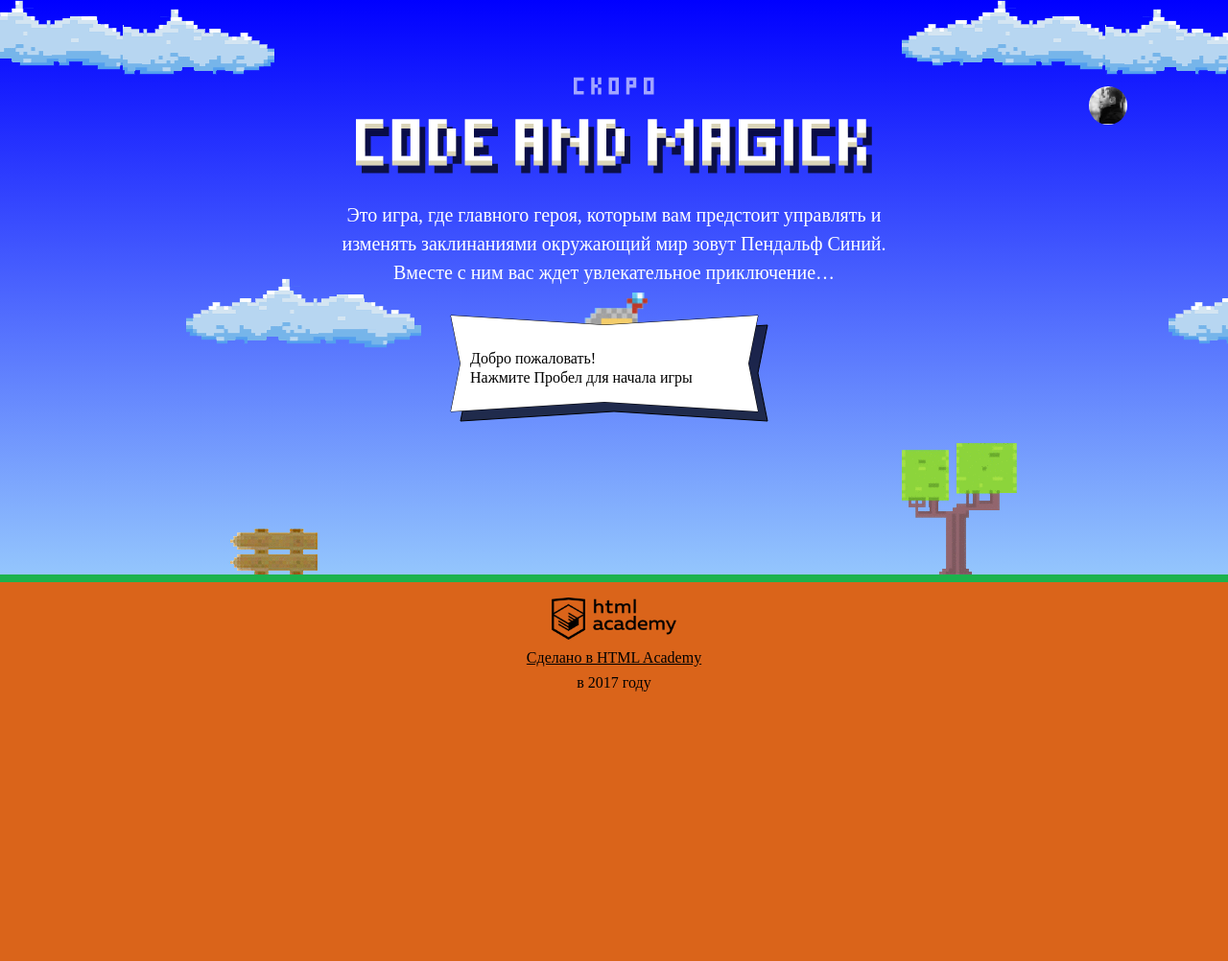
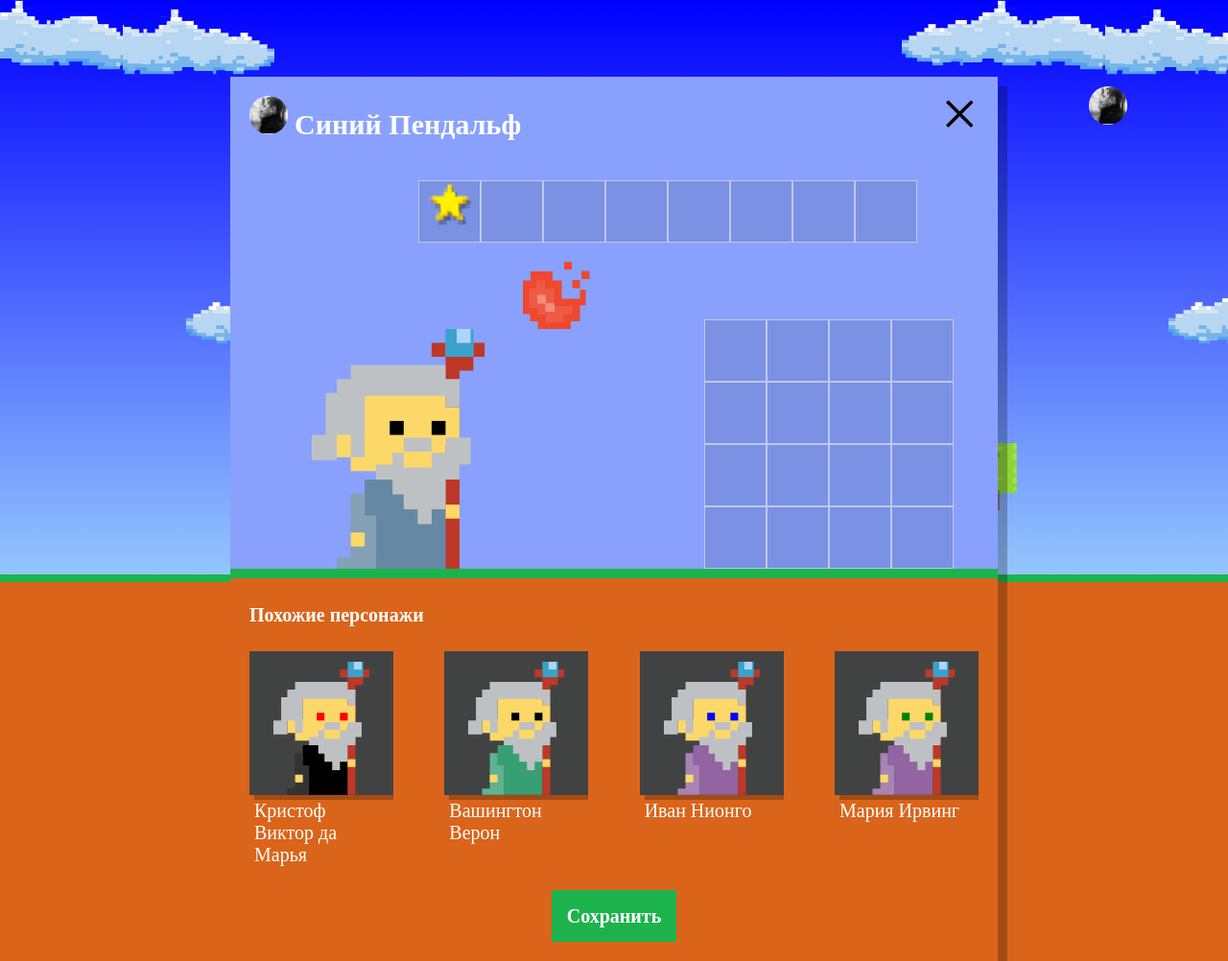
Before and after one commit to 9MaxKuznetsov/619205-code-and-magick, a website: page index.html in a window 1280 px wide. Shown: the whole page at 96% size. Before the commit the page ends 800 px from the top, so only its background shows below. Drawn offline with Linux system fonts and the light colour scheme; a web font is replaced by a local one.

Commit message:
Similar wizards

```diff
--- a/index.html
+++ b/index.html
@@ -198,6 +198,7 @@
     return height / 3 - getWizardHeight();
   };
 </script>
+<script src="js/setup.js"></script>
 <script src="js/stat.js"></script>
 <script src="js/game.js"></script>
 
--- /dev/null
+++ b/js/setup.js
@@ -0,0 +1,84 @@
+'use strict';
+
+var WIZARD_NAMES = [
+  'Иван',
+  'Хуан Себастьян',
+  'Мария',
+  'Кристоф Виктор',
+  'Юлия',
+  'Люпита',
+  'Вашингтон'
+];
+var WIZARD_SURNAMES = [
+  'да Марья',
+  'Верон',
+  'Мирабелла', 'Вальц',
+  'Онопко',
+  'Топольницкая',
+  'Нионго',
+  'Ирвинг'
+];
+var COAT_COLORS = [
+  'rgb(101, 137, 164)',
+  'rgb(241, 43, 107)',
+  'rgb(146, 100, 161)',
+  'rgb(56, 159, 117)',
+  'rgb(215, 210, 55)',
+  'rgb(0, 0, 0)'
+];
+var EYES_COLORS = [
+  'black',
+  'red',
+  'blue',
+  'yellow',
+  'green'
+];
+var getRandomElement = function (array) {
+  return array[Math.floor(Math.random() * array.length)];
+};
+var wizards = [
+  {
+    name: getRandomElement(WIZARD_NAMES),
+    surname: getRandomElement(WIZARD_SURNAMES),
+    coat: getRandomElement(COAT_COLORS),
+    eyes: getRandomElement(EYES_COLORS)
+  },
+  {
+    name: getRandomElement(WIZARD_NAMES),
+    surname: getRandomElement(WIZARD_SURNAMES),
+    coat: getRandomElement(COAT_COLORS),
+    eyes: getRandomElement(EYES_COLORS)
+  },
+  {
+    name: getRandomElement(WIZARD_NAMES),
+    surname: getRandomElement(WIZARD_SURNAMES),
+    coat: getRandomElement(COAT_COLORS),
+    eyes: getRandomElement(EYES_COLORS)
+  },
+  {
+    name: getRandomElement(WIZARD_NAMES),
+    surname: getRandomElement(WIZARD_SURNAMES),
+    coat: getRandomElement(COAT_COLORS),
+    eyes: getRandomElement(EYES_COLORS)
+  }
+];
+
+document.querySelector('.setup').classList.remove('hidden');
+document.querySelector('.setup-similar').classList.remove('hidden');
+var similarListElement = document.querySelector('.setup-similar-list');
+var similarWizardTemplate = document.querySelector('#similar-wizard-template')
+.content
+.querySelector('.setup-similar-item');
+
+var renderWizard = function (wizard) {
+  var wizardElement = similarWizardTemplate.cloneNode(true);
+  wizardElement.querySelector('.setup-similar-label').textContent = wizard.name + ' ' + wizard.surname;
+  wizardElement.querySelector('.wizard-coat').style.fill = wizard.coat;
+  wizardElement.querySelector('.wizard-eyes').style.fill = wizard.eyes;
+  return wizardElement;
+};
+var fragment = document.createDocumentFragment();
+for (var i = 0; i < wizards.length; i++) {
+  fragment.appendChild(renderWizard(wizards[i]));
+}
+similarListElement.appendChild(fragment);
```
